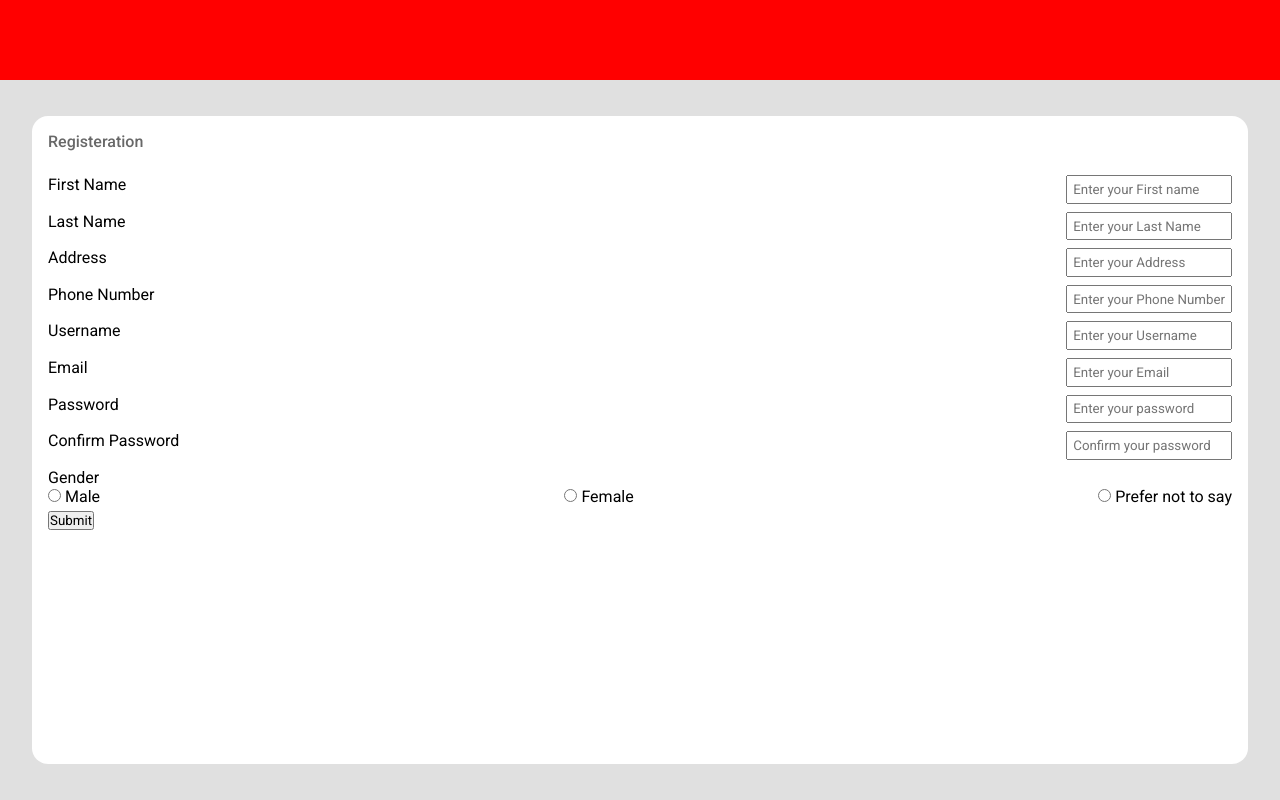
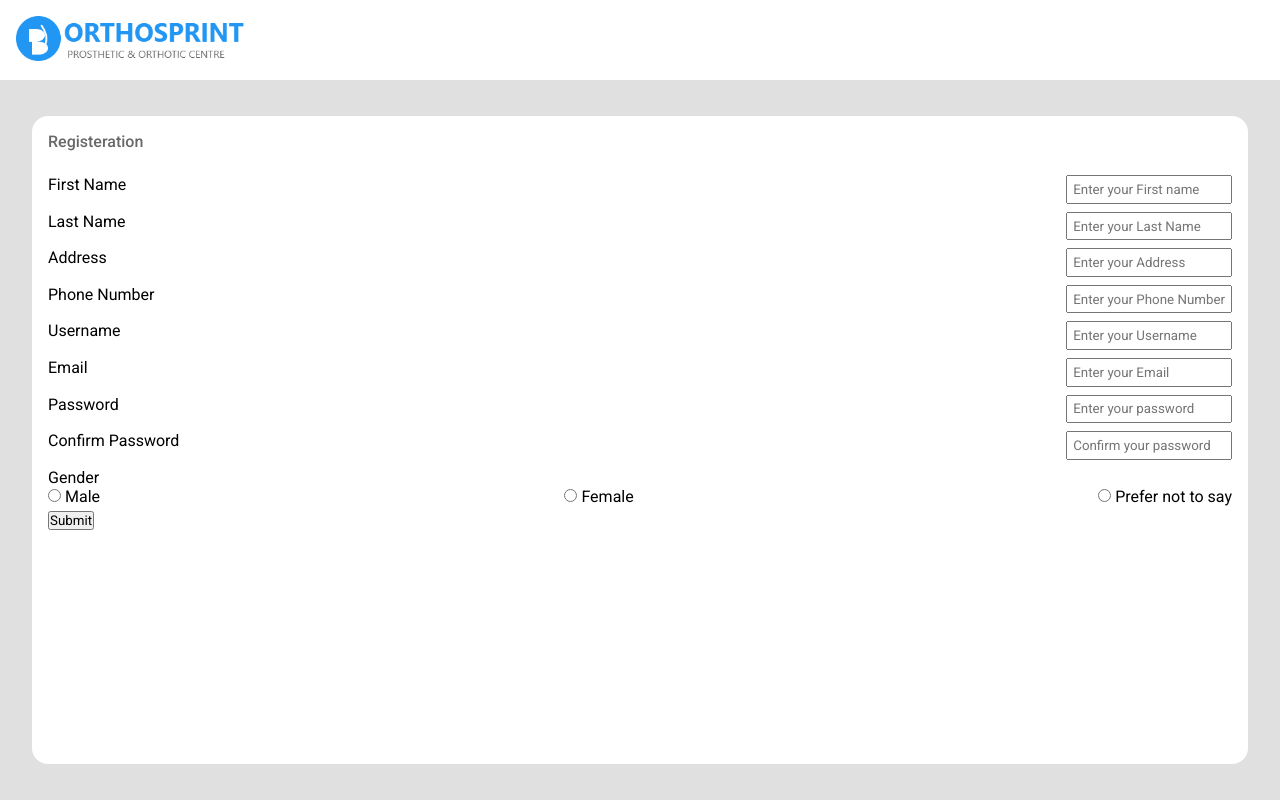
Before and after one commit to Mario-Gozie/Orthosprint-Website-App, a plain HTML site: page registeration folder/indexR.html in a window 1280 px wide. Drawn offline with Linux system fonts and the light colour scheme.

Commit message:
worked on the logo a bit and it looks better

```diff
--- a/registeration folder/indexR.html
+++ b/registeration folder/indexR.html
@@ -15,7 +15,7 @@
   <body>
     <nav>
       <div class="logo-container">
-        <img src="..img/orthosprint_logo.png" alt="" />
+        <img src="../img/orthosprint_logo.png" alt="" />
       </div>
     </nav>
     <main>
--- a/registeration folder/styleR.css
+++ b/registeration folder/styleR.css
@@ -23,8 +23,19 @@ body {
 }
 
 nav {
-  height: 10%;
-  background-color: red;
+  max-height: 10%;
+  /* background-color: red; */
+}
+.logo-container {
+  max-height: 16rem;
+  max-width: 16rem;
+  /* display: flex;
+  align-content: center; */
+}
+
+.logo-container img {
+  height: 100%;
+  width: 100%;
 }
 
 main {
```
